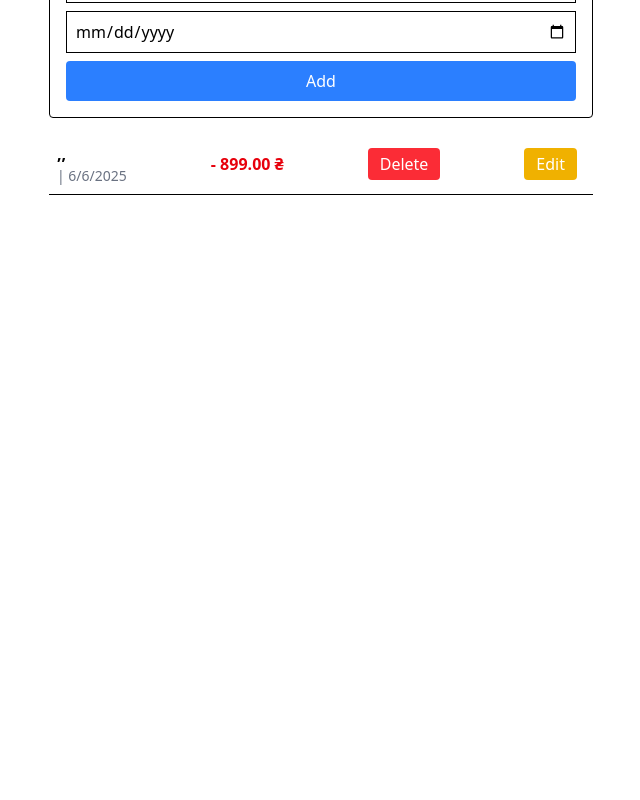
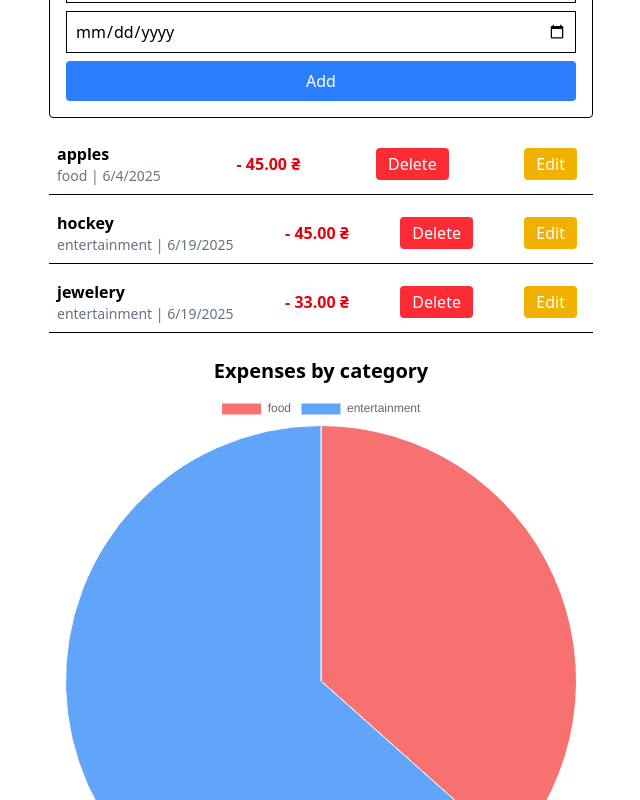
Before and after one commit to valtykhoniuk/expense-tracker, a React (Vite) app: page / in a window 1280 px wide. Shown: the part 260-1060 px from the top of the page, without its empty margins (319-959 px from the left). Before the commit the page ends 800 px from the top, so only its background shows below. Built offline with nearby package versions, Linux system fonts and the light colour scheme; data requests are answered from the project's data file.

Commit message:
added diagram

```diff
--- a/db.json
+++ b/db.json
@@ -1,11 +1,25 @@
 {
   "expenses": [
     {
-      "id": "e996a96d-90d4-4f74-8221-c700d954f3d9",
-      "title": ",,",
-      "amount": 899,
-      "category": "",
-      "date": "2025-06-06"
+      "id": "8ee4bc38-c9dd-4be3-9d92-4e5c24a423b1",
+      "title": "apples",
+      "amount": 45,
+      "category": "food",
+      "date": "2025-06-04"
+    },
+    {
+      "id": "22477f8a-30af-4f51-ab05-a683f91d6a22",
+      "title": "hockey",
+      "amount": 45,
+      "category": "entertainment",
+      "date": "2025-06-19"
+    },
+    {
+      "id": "d3703b64-8a06-4ccc-afa2-8fdc5f0a0f89",
+      "title": "jewelery",
+      "amount": 33,
+      "category": "entertainment",
+      "date": "2025-06-19"
     }
   ]
 }
--- a/package.json
+++ b/package.json
@@ -12,7 +12,9 @@
   },
   "dependencies": {
     "@tailwindcss/vite": "^4.1.7",
+    "chart.js": "^4.4.9",
     "react": "^19.1.0",
+    "react-chartjs-2": "^5.3.0",
     "react-dom": "^19.1.0",
     "tailwindcss": "^4.1.7"
   },
--- /dev/null
+++ b/src/components/ExpenseChart.tsx
@@ -0,0 +1,45 @@
+import { Pie } from "react-chartjs-2";
+import { Chart, ArcElement, Tooltip, Legend } from "chart.js";
+import type { Expense } from "../types/Expense";
+
+Chart.register(ArcElement, Tooltip, Legend);
+
+interface Props {
+  expenses: Expense[];
+}
+
+const ExpenseChart = ({ expenses }: Props) => {
+  const categorySums: Record<string, number> = {};
+  expenses.forEach((expense) => {
+    categorySums[expense.category] =
+      (categorySums[expense.category] || 0) + expense.amount;
+  });
+
+  const data = {
+    labels: Object.keys(categorySums),
+    datasets: [
+      {
+        data: Object.values(categorySums),
+        backgroundColor: [
+          "#f87171", // red
+          "#60a5fa", // blue
+          "#34d399", // green
+          "#facc15", // yellow
+          "#a78bfa", // purple
+        ],
+        borderWidth: 1,
+      },
+    ],
+  };
+
+  return (
+    <div className="my-6">
+      <h2 className="text-xl font-semibold mb-2 text-center">
+        Expenses by category
+      </h2>
+      <Pie data={data} />
+    </div>
+  );
+};
+
+export default ExpenseChart;
--- a/src/views/App.tsx
+++ b/src/views/App.tsx
@@ -2,6 +2,7 @@ import { useEffect, useState } from "react";
 import type { Expense } from "../types/Expense";
 import ExpenseForm from "../components/ExpenseForm";
 import ExpenseList from "../components/ExpenseList";
+import ExpenseChart from "../components/ExpenseChart";
 
 function App() {
   const [expenses, setExpenses] = useState<Expense[]>([]);
@@ -90,6 +91,7 @@ function App() {
         onDelete={handleDeleteExpense}
         onEdit={handleEditInit}
       />
+      <ExpenseChart expenses={expenses} />
     </div>
   );
 }
```
Also changed, not shown: 1 other file (tests, documents, lock files or other folders).
